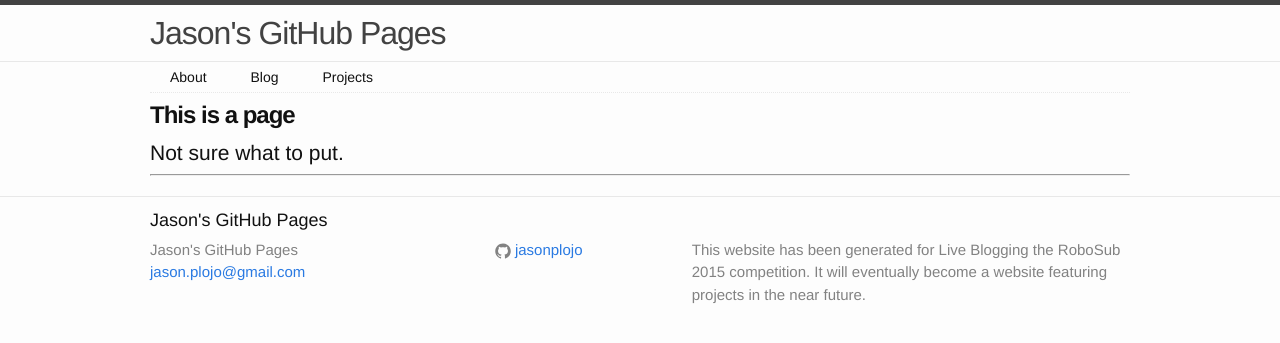
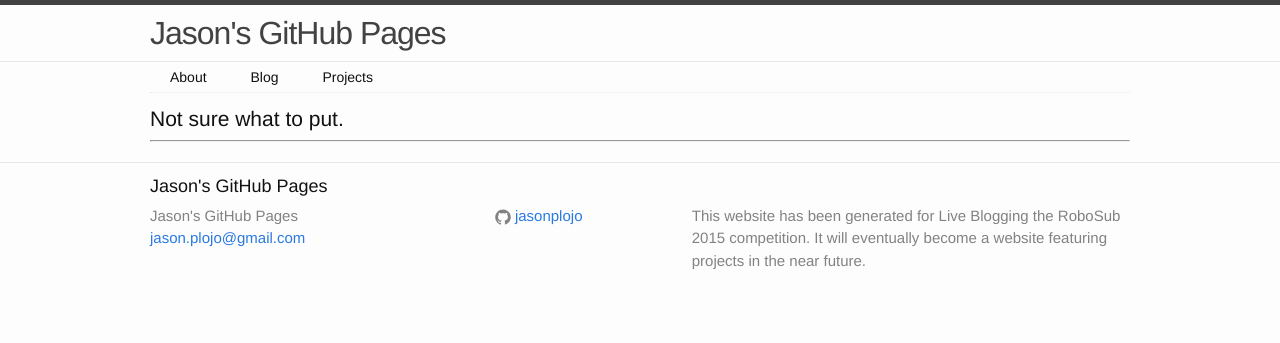
Before and after one commit to jasonplojo/jasonplojo.github.io, a Jekyll site: the page built from _posts/2015-08-02-Development.html, in a window 1280 px wide. Shown: the top 343 px of the page. Built offline with Jekyll 4.4.1, drawn with Linux system fonts in a browser that asks for light colours.

Commit message:
Changed page layout to reflect changes made to nav

```diff
--- a/_layouts/page.html
+++ b/_layouts/page.html
@@ -2,10 +2,6 @@
 layout: default
 ---
 <div class="post">
-
-  <header class="post-header">
-    <h1 class="post-title">{{ page.title }}</h1>
-  </header>
 
   <article class="post-content">
     {{ content }}
```
Also changed, not shown: 2 other files.
